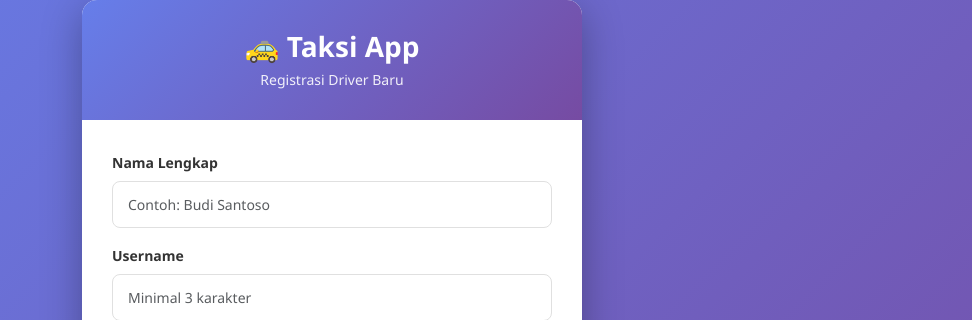
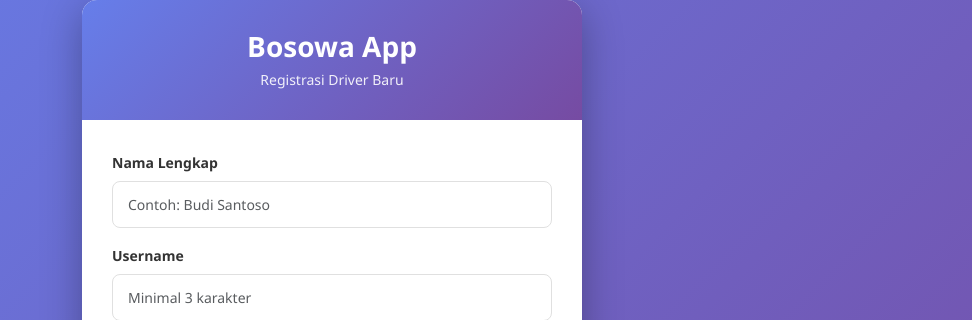
Before and after one commit to Calvinismee/bosowa, a PHP site: page /auth/register.php in a window 1280 px wide. Shown: the top 320 px of the page, without its empty margins (308-1280 px from the left). Run offline with PHP 8.4, Linux system fonts and the light colour scheme; some libraries are stand-ins or nearby versions.

Commit message:
Fix: Change "Taksi App" to "Bosowa App"

```diff
--- a/auth/dashboard.php
+++ b/auth/dashboard.php
@@ -126,7 +126,7 @@ $stat_belum_disetor = $stmt->fetch()['total'];
     <nav class="navbar navbar-dark navbar-custom mb-4">
         <div class="container-fluid">
             <span class="navbar-brand mb-0 h5">
-                <i class="fas fa-taxi"></i> Taksi App - Dashboard Driver
+                <i class="fas fa-taxi"></i> Bosowa App - Dashboard Driver
             </span>
             <div class="d-flex align-items-center gap-3">
                 <span class="text-white">
--- a/auth/login.php
+++ b/auth/login.php
@@ -149,7 +149,7 @@ if ($_SERVER['REQUEST_METHOD'] == 'POST') {
     <div class="login-container">
         <div class="login-card">
             <div class="login-header">
-                <h2>🚕 Taksi App</h2>
+                <h2>Bosowa App</h2>
                 <p>Login Driver</p>
             </div>
             <div class="login-body">
--- a/auth/register.php
+++ b/auth/register.php
@@ -182,7 +182,7 @@ if ($_SERVER['REQUEST_METHOD'] == 'POST') {
     <div class="register-container">
         <div class="register-card">
             <div class="register-header">
-                <h2>🚕 Taksi App</h2>
+                <h2>Bosowa App</h2>
                 <p>Registrasi Driver Baru</p>
             </div>
             <div class="register-body">
```
